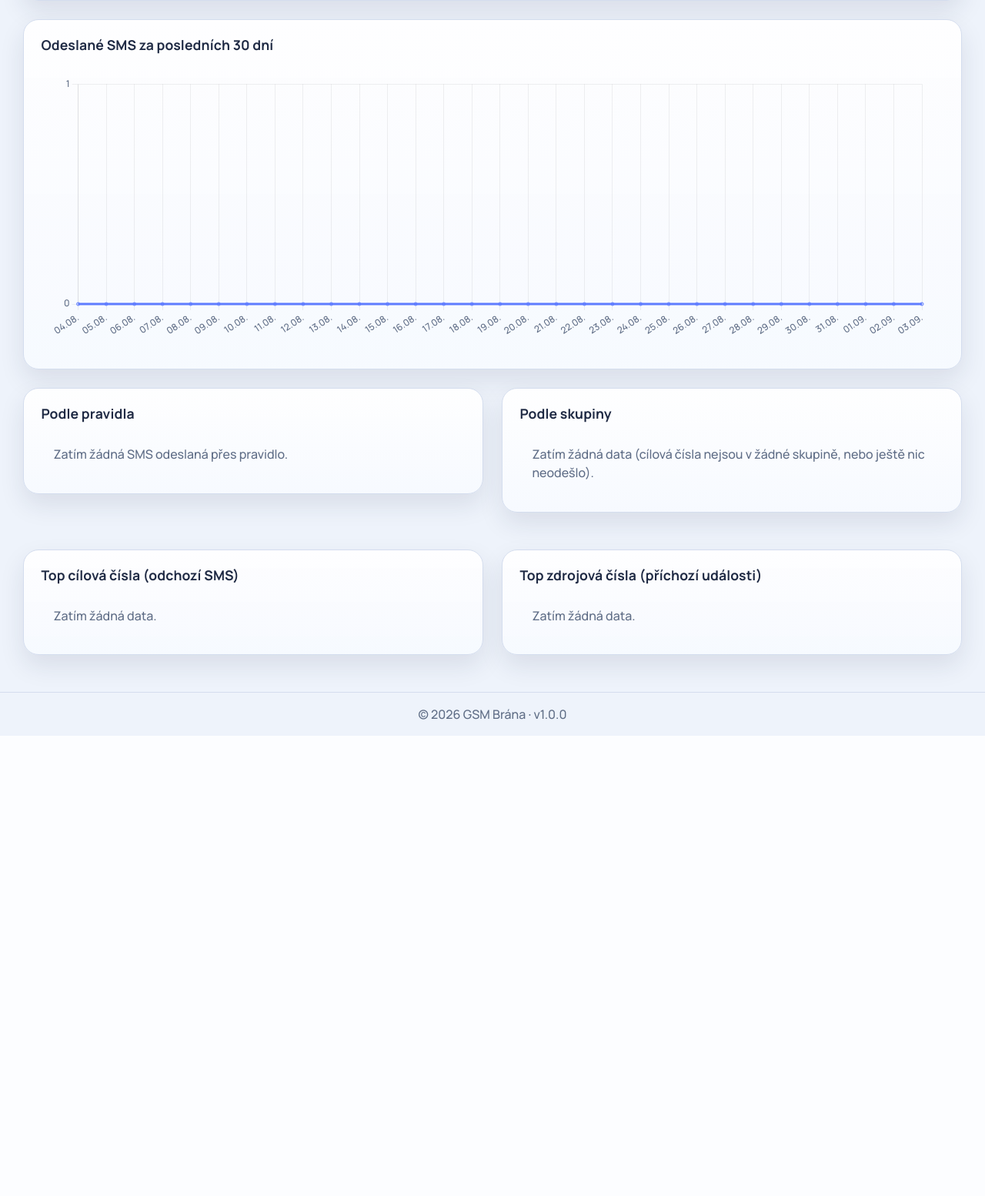
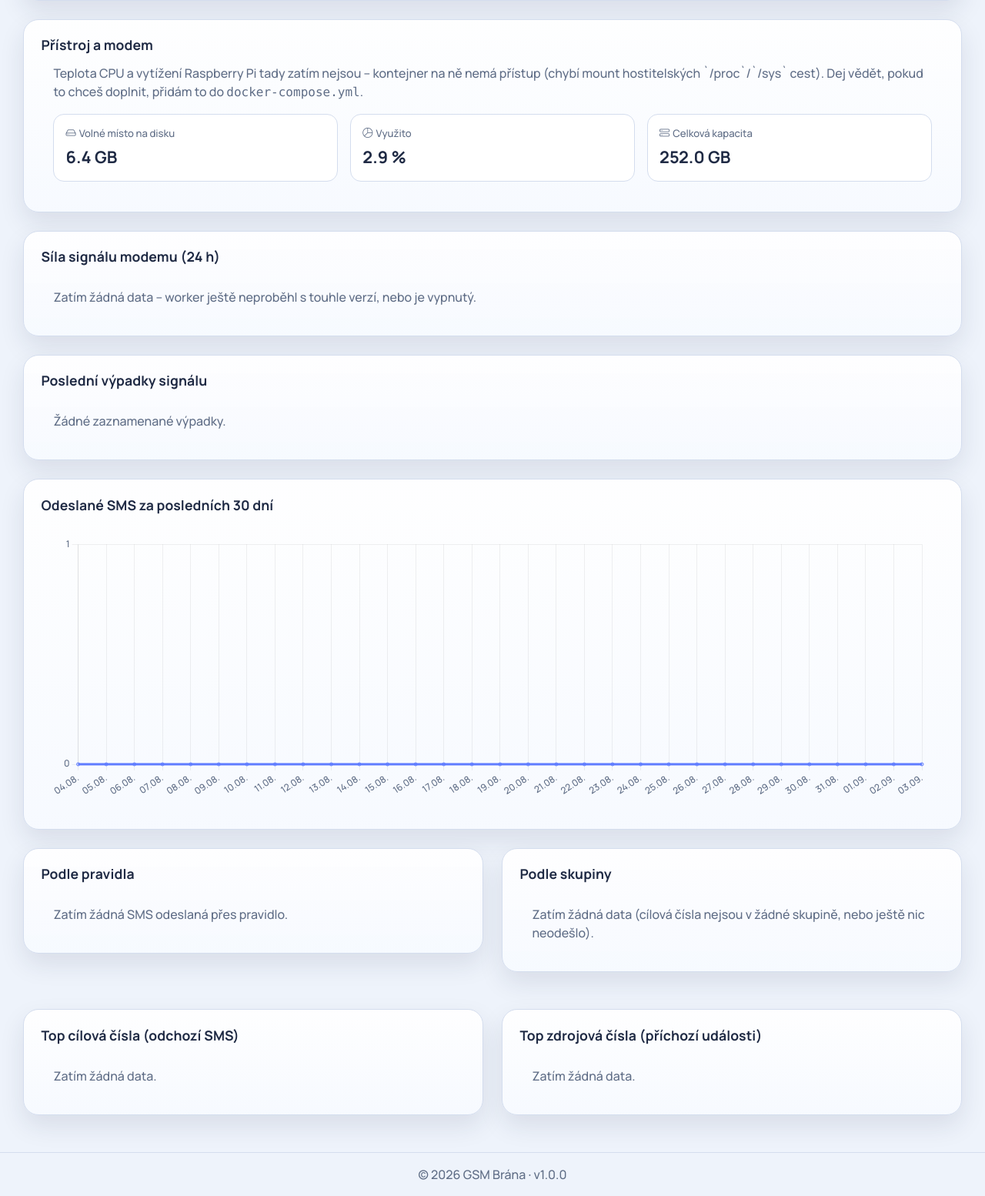
Before and after one commit to denyduck/gsm_gate, a Django app: page /dashboard/telemetrie/ in a window 1280 px wide. Shown: the part 615-2169 px from the top of the page at 77% size. Before the commit the page ends 1571 px from the top, so only its background shows below. Run offline with Django 5.2, Linux system fonts and the light colour scheme; the visitor is signed in with stand-in values (Sample User, id 1); data that the repository does not hold is empty; some libraries are stand-ins or nearby versions.

Commit message:
feat: add signal quality history, outage tracking, and device disk stats to Telemetrie
New SignalReading model records modem signal quality every worker
cycle (throttled to once/5min except on state transitions, to avoid
tens of thousands of rows/day at the default 10s interval). Worker
now records a reading even when connect() fails, since previously the
whole cycle aborted before reaching the signal check - meaning actual
outages were the one case never getting logged.

Telemetrie page gained: 24h signal quality chart (gaps = outages),
a recent-outages table, and current disk usage stats. CPU temp/RPi
load aren't available - the containers have no /proc or /sys host
mount - noted in the UI and docs rather than silently omitted.

Also added signal history as a new "Reset dat" category for manual
cleanup, matching the other history tables.

```diff
--- a/django_app/dashboard/services/reset.py
+++ b/django_app/dashboard/services/reset.py
@@ -12,6 +12,7 @@ from dashboard.models import (
     IncomingEventLog,
     PhoneNumber,
     SecurityRule,
+    SignalReading,
 )
 
 CONFIRM_PHRASE = 'SMAZAT'
@@ -49,6 +50,11 @@ def reset_logs(user):
     return count
 
 
+def reset_signal_history(user):
+    count, _ = SignalReading.objects.filter(owner=user).delete()
+    return count
+
+
 def reset_gateway_settings(user):
     GatewaySettings.objects.filter(user=user).update(
         pin_code='',
@@ -76,6 +82,7 @@ RESET_ACTIONS = {
     'rules': ('Automatizační pravidla', reset_rules),
     'blocked': ('Blokovaná čísla', reset_blocked_numbers),
     'logs': ('Historie událostí a odchozích akcí', reset_logs),
+    'signal_history': ('Historie síly signálu', reset_signal_history),
 }
 
 
--- a/django_app/dashboard/services/telemetry.py
+++ b/django_app/dashboard/services/telemetry.py
@@ -1,10 +1,12 @@
+import shutil
 from datetime import timedelta
 
+from django.conf import settings
 from django.db.models import Count
 from django.db.models.functions import TruncDate
 from django.utils import timezone
 
-from dashboard.models import IncomingEventLog, OutgoingAction, PhoneNumber
+from dashboard.models import IncomingEventLog, OutgoingAction, PhoneNumber, SignalReading
 from dashboard.services.rules_engine import normalize_phone_number
 
 # Typy odchozích akcí, které reálně znamenají SMS na telefonní číslo (ne
@@ -114,3 +116,52 @@ def sms_by_group(user, limit=10):
     labels = [name for name, _ in top]
     values = [count for _, count in top]
     return labels, values
+
+
+def signal_quality_series(user, hours=24):
+    """Vrací (labels, values) pro graf síly signálu. `None` v values je
+    záměrně - Chart.js ho v line grafu vykreslí jako mezeru (výpadek),
+    ne jako nulu."""
+    since = timezone.now() - timedelta(hours=hours)
+    readings = SignalReading.objects.filter(owner=user, recorded_at__gte=since).order_by('recorded_at')
+
+    labels = [reading.recorded_at.strftime('%d.%m. %H:%M') for reading in readings]
+    values = [reading.quality for reading in readings]
+    return labels, values
+
+
+def signal_outages(user, limit=20):
+    """Souvislé úseky, kdy modem nebyl dostupný (quality=None v historii),
+    seřazené od nejnovějšího - pro tabulku výpadků na Telemetrii."""
+    readings = SignalReading.objects.filter(owner=user).order_by('recorded_at').values('quality', 'recorded_at')
+
+    outages = []
+    current_start = None
+    previous_time = None
+
+    for reading in readings:
+        if reading['quality'] is None:
+            if current_start is None:
+                current_start = reading['recorded_at']
+        elif current_start is not None:
+            outages.append({'start': current_start, 'end': previous_time})
+            current_start = None
+        previous_time = reading['recorded_at']
+
+    if current_start is not None:
+        outages.append({'start': current_start, 'end': None})
+
+    outages.reverse()
+    return outages[:limit]
+
+
+def device_disk_usage():
+    """Aktuální (ne historické) volné místo na disku - stejný zdroj dat
+    jako selftest.check_disk_space, jen bez statusu/doporučení."""
+    usage = shutil.disk_usage(settings.BASE_DIR)
+    return {
+        'total_gb': usage.total / (1024 ** 3),
+        'used_gb': usage.used / (1024 ** 3),
+        'free_gb': usage.free / (1024 ** 3),
+        'used_percent': round(usage.used / usage.total * 100, 1) if usage.total else 0,
+    }
--- a/django_app/dashboard/templates/dashboard/telemetry.html
+++ b/django_app/dashboard/templates/dashboard/telemetry.html
@@ -26,6 +26,59 @@
             <div class="card-stat"><div class="label"><i class="bi bi-inbox me-1"></i>Příchozí události celkem</div><div class="value">{{ summary.total_incoming_events }}</div></div>
         </div>
     </div>
+</section>
+
+<section class="app-panel mb-4">
+    <div class="panel-header"><h2 class="panel-title">Přístroj a modem</h2></div>
+    <p class="text-muted-soft px-3">
+        Teplota CPU a vytížení Raspberry Pi tady zatím nejsou – kontejner na ně nemá přístup (chybí mount hostitelských `/proc`/`/sys` cest).
+        Dej vědět, pokud to chceš doplnit, přidám to do <span class="mono">docker-compose.yml</span>.
+    </p>
+    <div class="row g-3 px-3 pb-3">
+        <div class="col-md-4">
+            <div class="card-stat"><div class="label"><i class="bi bi-hdd me-1"></i>Volné místo na disku</div><div class="value">{{ disk_usage.free_gb|floatformat:1 }} GB</div></div>
+        </div>
+        <div class="col-md-4">
+            <div class="card-stat"><div class="label"><i class="bi bi-pie-chart me-1"></i>Využito</div><div class="value">{{ disk_usage.used_percent }} %</div></div>
+        </div>
+        <div class="col-md-4">
+            <div class="card-stat"><div class="label"><i class="bi bi-hdd-stack me-1"></i>Celková kapacita</div><div class="value">{{ disk_usage.total_gb|floatformat:1 }} GB</div></div>
+        </div>
+    </div>
+</section>
+
+<section class="app-panel mb-4">
+    <div class="panel-header"><h2 class="panel-title">Síla signálu modemu (24 h)</h2></div>
+    <div class="p-3">
+        {% if signal_chart.values %}
+            <canvas id="signalChart" height="90"></canvas>
+            <p class="text-muted-soft small mt-2 mb-0">Mezera v grafu = výpadek (modem nebyl v tom cyklu dostupný). Zaznamenává se max. jednou za 5 minut, kromě přechodů výpadek/obnovení.</p>
+        {% else %}
+            <div class="text-muted-soft">Zatím žádná data – worker ještě neproběhl s touhle verzí, nebo je vypnutý.</div>
+        {% endif %}
+    </div>
+</section>
+
+<section class="app-panel mb-4">
+    <div class="panel-header"><h2 class="panel-title">Poslední výpadky signálu</h2></div>
+    {% if signal_outages %}
+        <div class="table-wrap table-responsive m-3">
+            <table class="table table-striped align-middle mb-0">
+                <thead><tr><th>Od</th><th>Do</th><th>Trvání</th></tr></thead>
+                <tbody>
+                    {% for outage in signal_outages %}
+                    <tr>
+                        <td>{{ outage.start|date:"d.m.Y H:i" }}</td>
+                        <td>{% if outage.end %}{{ outage.end|date:"d.m.Y H:i" }}{% else %}<span class="badge text-bg-danger">stále trvá</span>{% endif %}</td>
+                        <td>{{ outage.start|timesince:outage.end }}</td>
+                    </tr>
+                    {% endfor %}
+                </tbody>
+            </table>
+        </div>
+    {% else %}
+        <div class="p-3 text-muted-soft">Žádné zaznamenané výpadky.</div>
+    {% endif %}
 </section>
 
 <section class="app-panel mb-4">
@@ -95,6 +148,7 @@
 {{ target_chart|json_script:"target-chart-data" }}
 {{ source_chart|json_script:"source-chart-data" }}
 {{ group_chart|json_script:"group-chart-data" }}
+{{ signal_chart|json_script:"signal-chart-data" }}
 {% endblock %}
 
 {% block scripts %}
@@ -167,6 +221,31 @@
         renderBarChart('groupChart', 'group-chart-data', 'Odeslané SMS', '#36c38a');
         renderBarChart('targetChart', 'target-chart-data', 'Odeslané SMS', '#f0b93a');
         renderBarChart('sourceChart', 'source-chart-data', 'Příchozí události', '#ff6b81');
+
+        const signal = parseData('signal-chart-data');
+        const signalCanvas = document.getElementById('signalChart');
+        if (signal && signalCanvas && signal.labels.length) {
+            new Chart(signalCanvas, {
+                type: 'line',
+                data: {
+                    labels: signal.labels,
+                    datasets: [{
+                        label: 'Síla signálu (%)',
+                        data: signal.values,
+                        borderColor: '#36c38a',
+                        backgroundColor: 'rgba(54, 195, 138, 0.15)',
+                        fill: true,
+                        tension: 0.2,
+                        pointRadius: 1,
+                        spanGaps: false,
+                    }],
+                },
+                options: {
+                    plugins: { legend: { display: false } },
+                    scales: { y: { beginAtZero: true, max: 100, ticks: { precision: 0 } } },
+                },
+            });
+        }
     })();
 </script>
 {% endblock scripts %}
--- a/django_app/dashboard/views.py
+++ b/django_app/dashboard/views.py
@@ -1166,6 +1166,7 @@ def telemetry_view(request):
     target_labels, target_values = telemetry_service.sms_by_target_number(user)
     source_labels, source_values = telemetry_service.events_by_source_number(user)
     group_labels, group_values = telemetry_service.sms_by_group(user)
+    signal_labels, signal_values = telemetry_service.signal_quality_series(user)
 
     context = {
         'summary': telemetry_service.summary_counts(user),
@@ -1174,5 +1175,8 @@ def telemetry_view(request):
         'target_chart': {'labels': target_labels, 'values': target_values},
         'source_chart': {'labels': source_labels, 'values': source_values},
         'group_chart': {'labels': group_labels, 'values': group_values},
+        'signal_chart': {'labels': signal_labels, 'values': signal_values},
+        'signal_outages': telemetry_service.signal_outages(user),
+        'disk_usage': telemetry_service.device_disk_usage(),
     }
     return render(request, 'dashboard/telemetry.html', context)
```
Also changed, not shown: django_app/dashboard/models.py (+24 -0 lines), django_app/dashboard/services/gsm_worker.py (+33 -7 lines), docs/funkcionalita.md (+10 -1 lines), django_app/dashboard/migrations/0045_signalreading.py (added).
